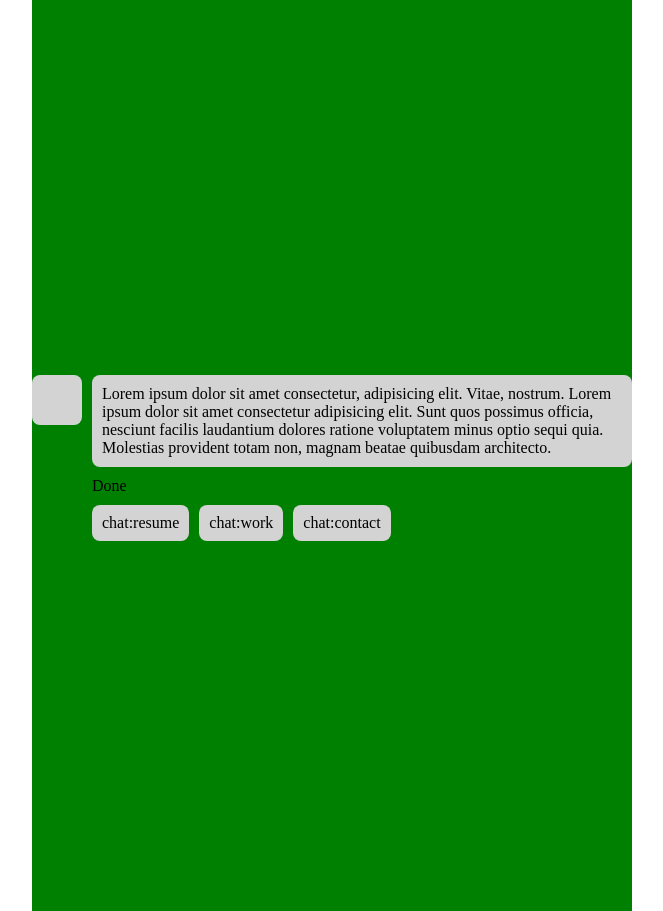
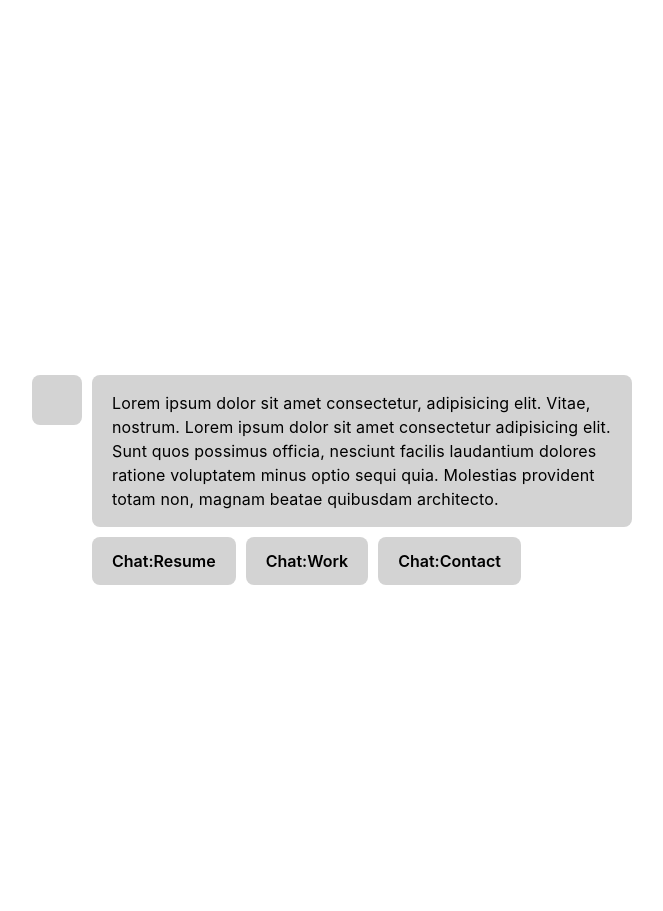
Before and after one commit to umkl/interactive-monologue-webinterface, a Next.js app: page / in a window 1280 px wide. Shown: the whole page, without its empty margins (308-971 px from the left). After the commit the page ends 800 px from the top, so only its background shows below. Built offline with nearby package versions, Linux system fonts and the light colour scheme.

Commit message:
style: change font

```diff
--- a/src/comp/ActionButton.tsx
+++ b/src/comp/ActionButton.tsx
@@ -13,14 +13,16 @@
         style: {
           appearance: "none",
           borderRadius: "8px",
-          padding: "10px",
+          padding: "16px 20px",
           border: "0px solid black",
           fontFamily: "inherit",
           fontSize: "16px",
           display: "flex",
           lineHeight: "16px",
           cursor: "pointer",
-          backgroundColor: "lightgray"
+          textTransform: "capitalize",
+          backgroundColor: "lightgray",
+          fontWeight: "600",
         },
       }}
     >
--- a/src/comp/ChatBubble.tsx
+++ b/src/comp/ChatBubble.tsx
@@ -25,14 +25,16 @@
       >
         <div {...{
           style: {
-            padding: "10px",
+            padding: "16px 20px",
             boxSizing: "border-box",
             backgroundColor: "lightgray",
             borderRadius: "8px",
+            fontSize: "16px",
+            lineHeight: "1.5",
+            fontFamily: "Inter, system-ui, sans-serif",
         }}}>
-          <div>{displayText}</div>
+          {displayText}
         </div>
-        <div>{done ? "Done" : "Streaming..."}</div>
         <div
           style={{
             display: "flex",
--- a/src/feat/ChatBubbles.tsx
+++ b/src/feat/ChatBubbles.tsx
@@ -24,7 +24,6 @@
   return (
     <div
       style={{
-        backgroundColor: "green",
         margin: "0 auto",
       }}
     >
@@ -64,7 +63,7 @@
           );
         })}
       </div>
-      <div style={{ height: "calc(50vh - 50px)" }} />
+      {/* <div style={{ height: "calc(50vh - 50px)" }} /> */}
     </div>
   );
 }
--- a/src/style/index.css
+++ b/src/style/index.css
@@ -1,9 +1,13 @@
 @import "./chat-bubbles.css";
+@import "./fonts.css";
 
-html,
-body {
+html {
   padding: 0;
   margin: 0;
+  font-family: Inter, system-ui, sans-serif;
+  font-size: 16px;
+  line-height: 1.1;
+  letter-spacing: 0.01rem;
 }
 
 body {
```
Also changed, not shown: src/style/fonts.css (added).
